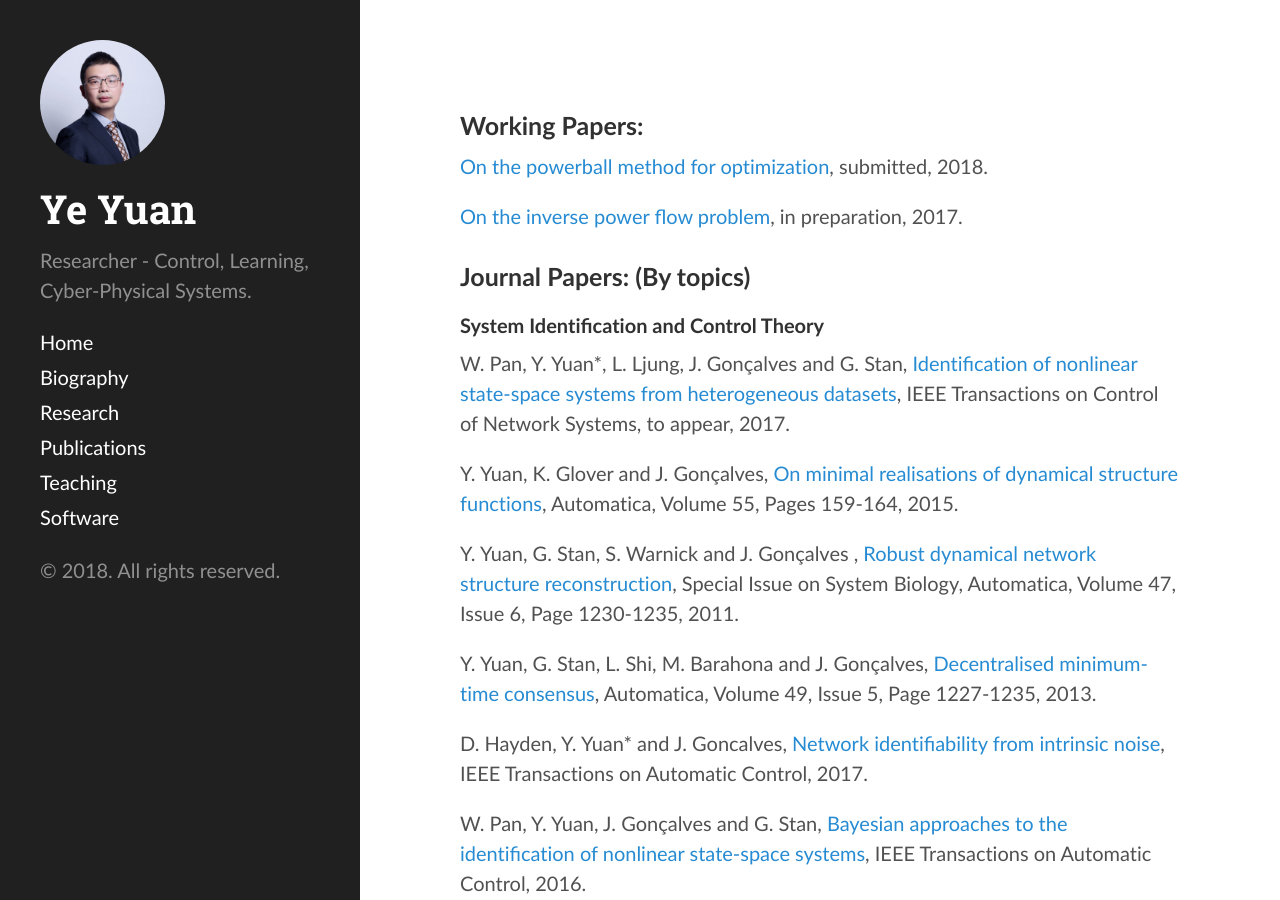
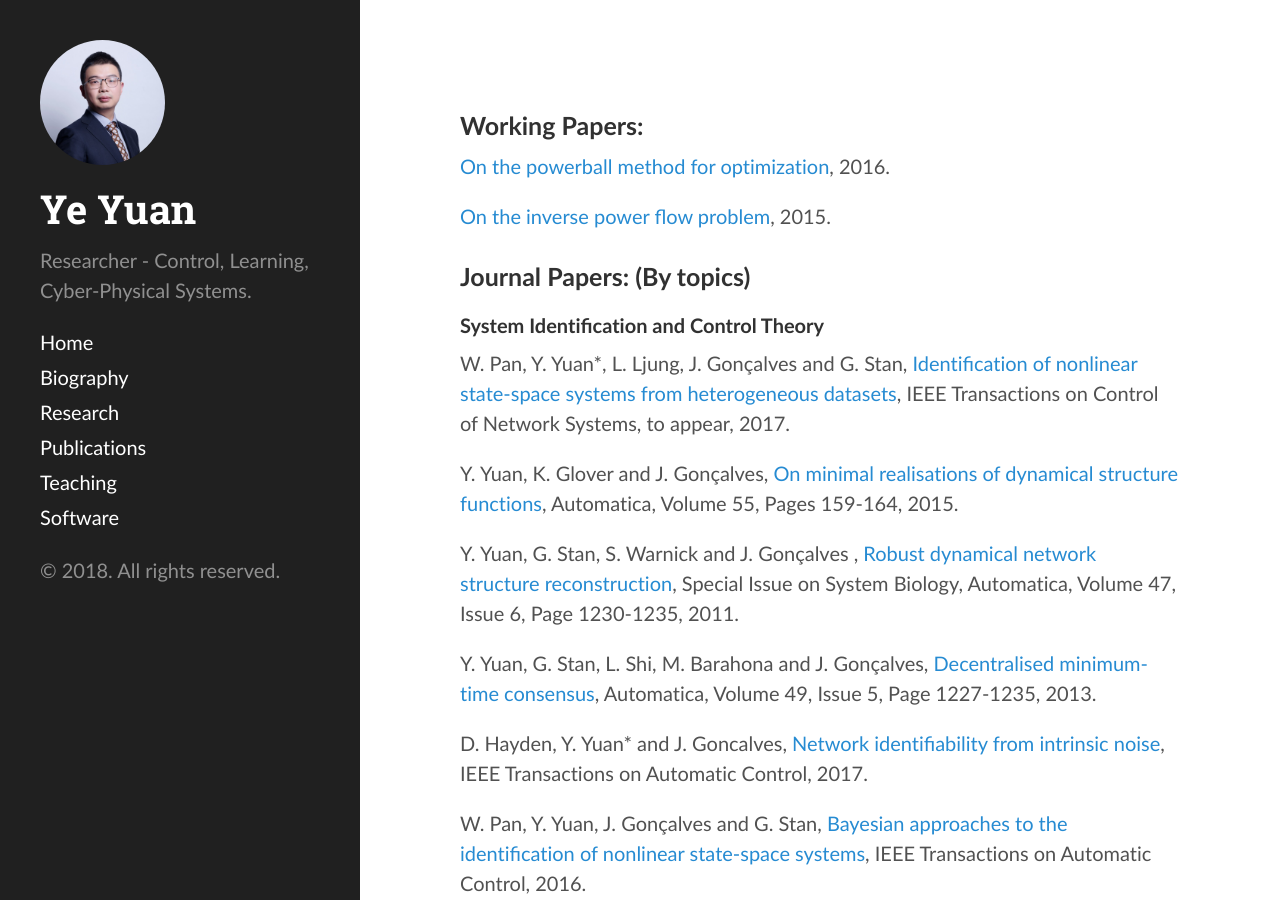
Before and after one commit to yy311/yy311.github.io, a Jekyll site: the page built from publication.md, in a window 1280 px wide and 900 px high. Built offline with Jekyll 4.4.1, drawn with Linux system fonts in a browser that asks for light colours.

Commit message:
Update publication.md

```diff
--- a/publication.md
+++ b/publication.md
@@ -4,9 +4,9 @@
 
 <h3>Working Papers: </h3>
 
-[On the powerball method for optimization](https://arxiv.org/abs/1603.07421), submitted, 2018.
+[On the powerball method for optimization](https://arxiv.org/abs/1603.07421), 2016.
 
-[On the inverse power flow problem](https://arxiv.org/abs/1610.06631), in preparation, 2017.
+[On the inverse power flow problem](https://arxiv.org/abs/1610.06631), 2015.
 
 <h3>Journal Papers: (By topics)</h3>
 
```
